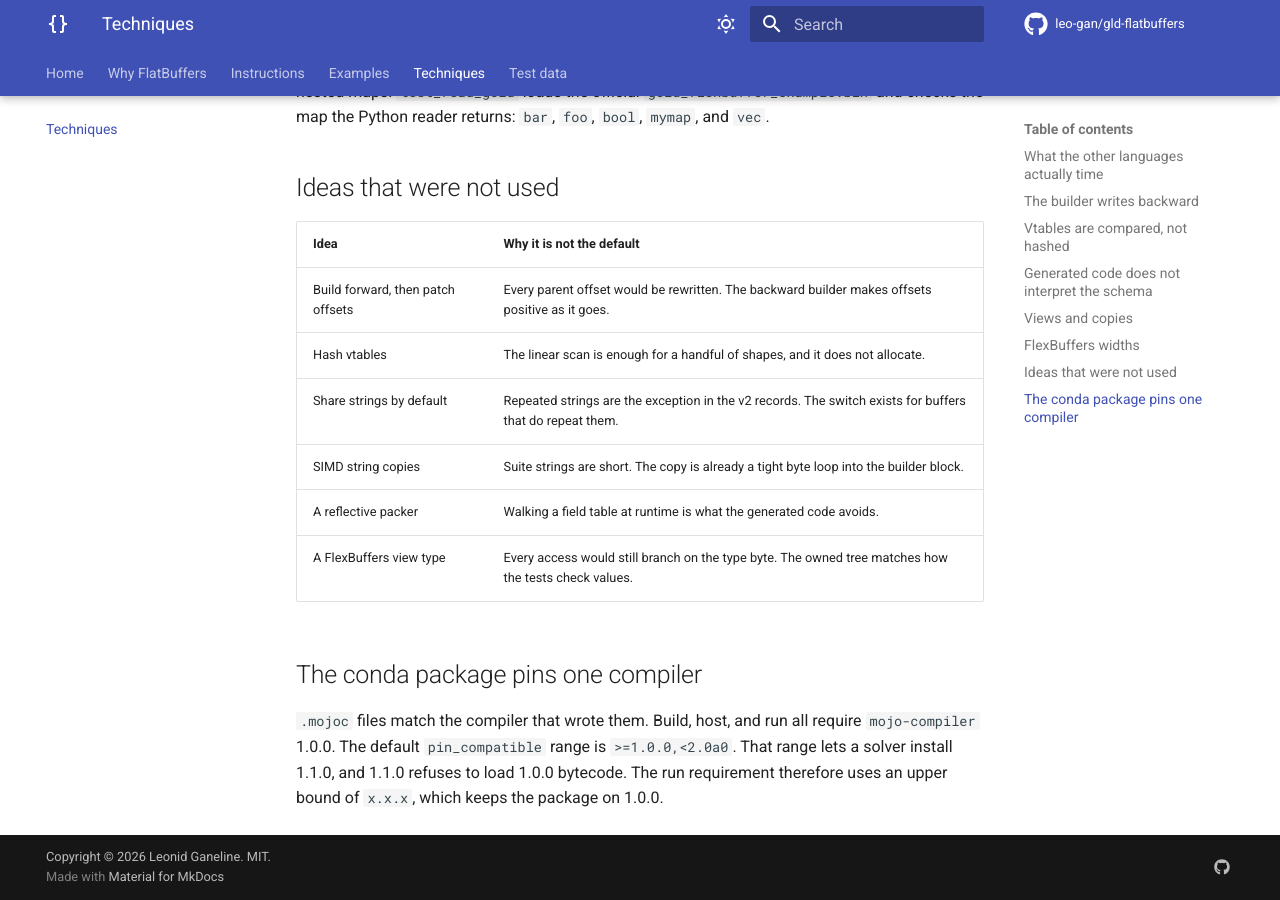
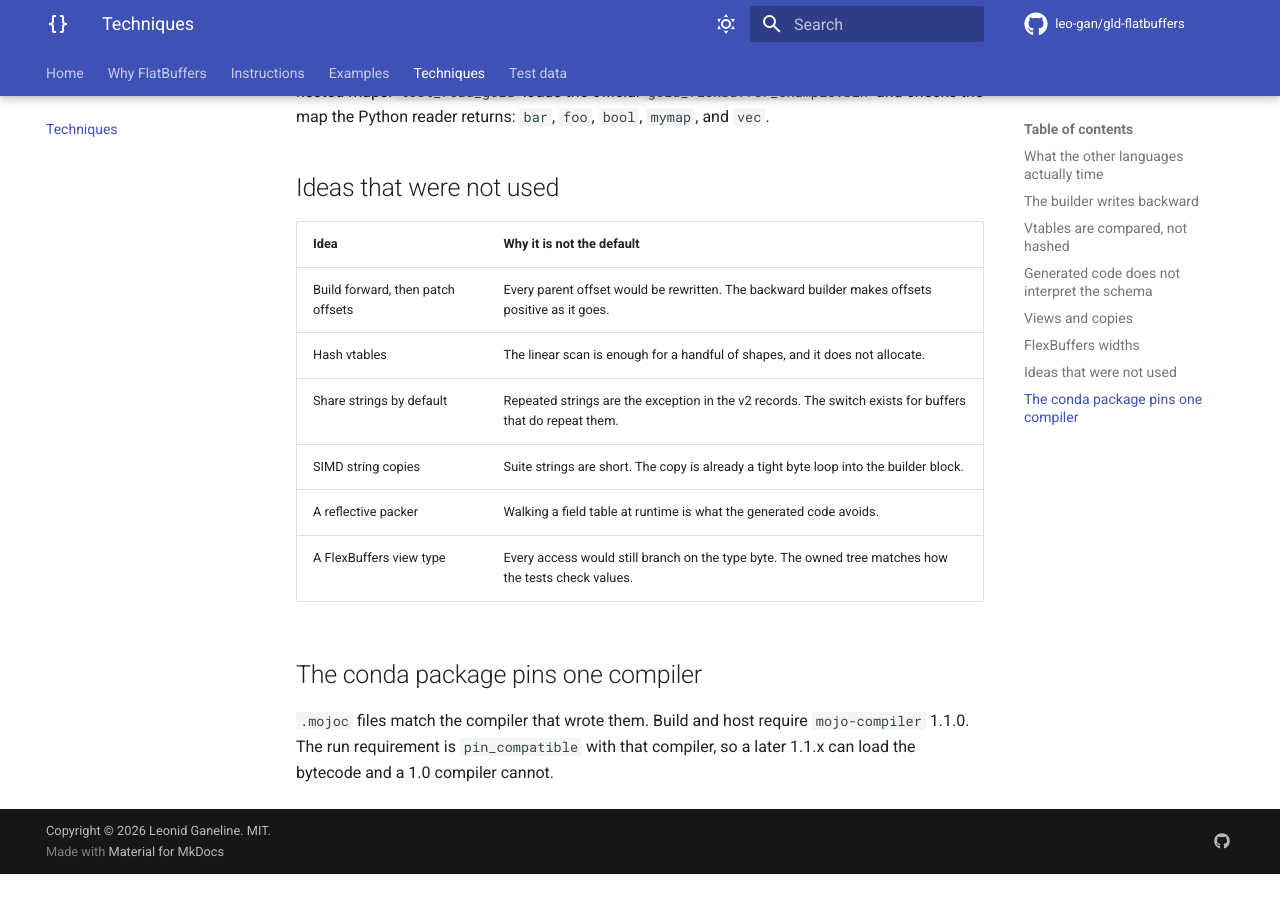
Before and after one commit to leo-gan/gld-flatbuffers, an MkDocs documentation site: the page built from docs/techniques.md, in a window 1280 px wide and 900 px high, scrolled down 3232 px. Built offline with MkDocs 1.6.1 and Material for MkDocs 9.7.7, drawn with Linux system fonts in a browser that asks for light colours; comment, search, counter and statistics services are not loaded; after the commit the page ends 4106 px from its top, so only the background shows below that.

Commit message:
Pin FlatBuffers to Mojo 1.1 and speed up build and read (#6)
* Pin the library to Mojo 1.1.0.

The sources already pass the test suite on that compiler. The conda recipe precompiles with mojo-compiler 1.1.0 so the published mojoc is not a 1.0 binary.

* Speed up FlatBuffers build and read.

```diff
--- a/docs/techniques.md
+++ b/docs/techniques.md
@@ -143,8 +143,6 @@ The reader understands the widths, typed vectors, fixed vectors of length 2,
 
 ## The conda package pins one compiler
 
-`.mojoc` files match the compiler that wrote them. Build, host, and run all
-require `mojo-compiler` 1.0.0. The default `pin_compatible` range is
-`>=1.0.0,<2.0a0`. That range lets a solver install 1.1.0, and 1.1.0 refuses
-to load 1.0.0 bytecode. The run requirement therefore uses an upper bound of
-`x.x.x`, which keeps the package on 1.0.0.
+`.mojoc` files match the compiler that wrote them. Build and host require
+`mojo-compiler` 1.1.0. The run requirement is `pin_compatible` with that
+compiler, so a later 1.1.x can load the bytecode and a 1.0 compiler cannot.
--- a/pixi.toml
+++ b/pixi.toml
@@ -7,7 +7,7 @@ channels = ["https://conda.modular.com/max", "conda-forge"]
 platforms = ["linux-64"]
 
 [dependencies]
-mojo = "==1.0.0"
+mojo = "==1.1.0"
 
 [feature.oracle.dependencies]
 python = ">=3.11"
```
Also changed, not shown: DESIGN.md (+2 -2 lines), README.md (+1 -1 lines), docs/index.md (+1 -1 lines), docs/instructions.md (+4 -4 lines), 6 other files.
